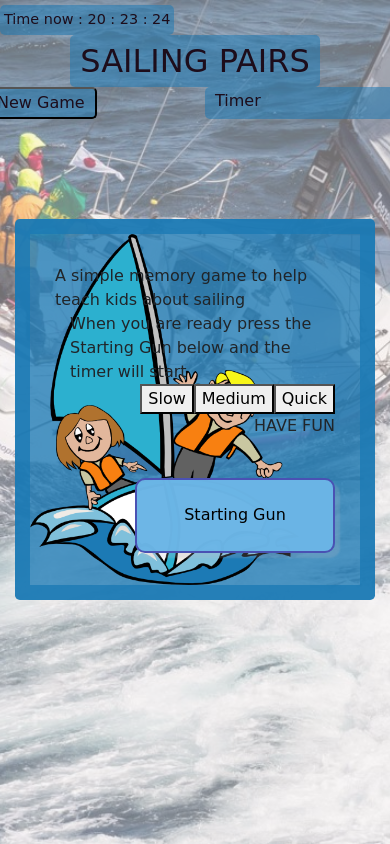
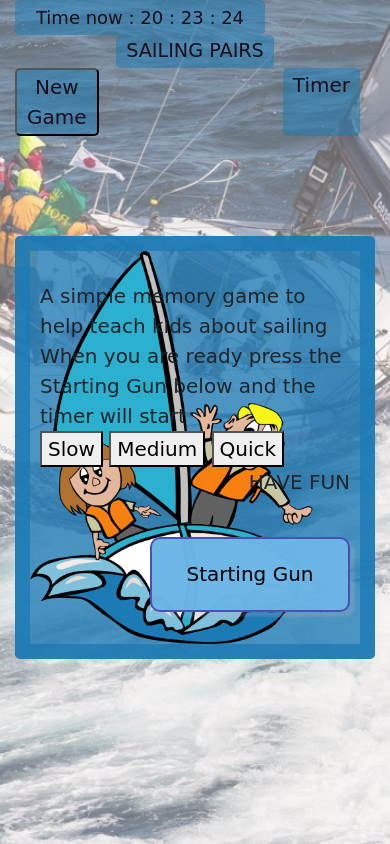
Before and after one commit to KieronOC/CI-MP2, a plain HTML site: page index.html in a window 390 px wide. Drawn offline with nearby package versions, Linux system fonts and the light colour scheme; a web font is replaced by a local one.

Commit message:
CSS Changes to start layout

```diff
--- a/assets/css/style.css
+++ b/assets/css/style.css
@@ -1,4 +1,9 @@
 /* Background Image */
+
+body {
+    font-family: 'Original Surfer', cursive;
+    font-size: 20px;
+}
 
 #backImage {
     background-image: url("/assets/images/fastnet-people2.jpeg");
@@ -11,23 +16,22 @@
 }
 
 #fade {
+    position: absolute;
+    background-color: rgba(245, 241, 239, 0.438);
+    background-size: contain;
     width: 100vw;
     height: 100vh;
-    background-color: rgba(245, 241, 239, 0.466);
-    background-size: cover;
-    font-family: 'Original Surfer', cursive;
-    padding-top: 5px;
 }
 
 
 /* Title */
 
-#clock {
+.dClock {
     background-color: #1c7ab585;
     color: #1d0d1b;
     font-size: 90%;
     text-align: center;
-    width: auto;
+    width: 250px;
     padding: 4px;
     border-radius: 5px;
 }
@@ -35,11 +39,15 @@
 .title {
     background-color: #1c7ab585;
     color: #1d0d1b;
-    font-size: 2em;
+    font-size: 1.2rem;
     text-align: center;
     width: auto;
     padding: 2px 10px 2px 10px;
     border-radius: 5px;
+}
+
+.r3 {
+    margin-right: 15px;
 }
 
 #reStart {
@@ -52,6 +60,16 @@
     border-radius: 5px;
 }
 
+#stopwatch {
+    background-color: #1c7ab585;
+    color: #1d0d1b;
+    font-size: 1em;
+    text-align: center;
+    max-width: 200px;
+    padding: 2px 10px 2px 10px;
+    border-radius: 5px;
+}
+
 #start {
     margin-top: 40px;
     width: 200px;
@@ -60,16 +78,6 @@
     border-radius: 10px;
     border: 2px solid #4a51b3;
     box-shadow: 5px 5px 2px #bfbfc436;
-}
-
-#stopwatch {
-    background-color: #1c7ab585;
-    color: #1d0d1b;
-    font-size: 1em;
-    text-align: center;
-    width: 200px;
-    padding: 2px 10px 2px 10px;
-    border-radius: 5px;
 }
 
 
@@ -130,7 +138,6 @@
     height: 200px;
     width: 150px;
     position: absolute;
-    /* backface-visibility: hidden; */
     margin: 5px;
     color: rgba(46, 43, 54, 0.808);
     font-variant-caps: all-petite-caps;
@@ -150,15 +157,20 @@
         margin: 5px;
     }
     .up {
-        z-index: 3;
+        /* z-index: 3; */
         background-position: center center;
         background-repeat: no-repeat;
         background-size: cover;
         height: 100px;
-        width: 60px;
+        width: 80px;
         position: absolute;
-        /* backface-visibility: hidden; */
-        margin: 5px;
+        margin: 15px;
+        color: rgba(46, 43, 54, 0.808);
+        font-variant-caps: all-petite-caps;
+        font-weight: 900;
+        /* font-display: block; */
+        /* padding-left: 5px; */
+        font-size: xx-small;
     }
     .hidden {
         z-index: 4;
@@ -168,10 +180,9 @@
         background-image: url('/assets/images/Card_Front.png');
         background-color: lightblue;
         height: 100px;
-        width: 60px;
+        width: 80px;
         position: absolute;
-        /* backface-visibility: hidden; */
-        margin: 5px;
+        margin: 15px;
     }
 }
 
--- a/index.html
+++ b/index.html
@@ -32,38 +32,37 @@
 <!-- Main body of website that will be seen -->
 
 <body id="backImage" class="mx-auto">
-    <!-- <main> -->
-    <section id="fade">
+    <section id="fade" class=" justify-content-center">
+
         <div class="container-fluid">
             <div class="row d-flex justify-content-start">
-                <div id="clock" class="col-lg-3 col-sm-3 "></div>
+                <div class="col-sm-12">
+                    <div id="clock" class="dClock"></div>
+                </div>
             </div>
             <div class="row accordion justify-content-center">
-                <div class="title col-lg-3 col-sm-3">SAILING PAIRS</div>
+                <div class="title col-sm-12">SAILING PAIRS</div>
             </div>
-            <div class="row d-flex justify-content-between">
-                <div class="row"> <button id="reStart" class="speed">New Game</button></div>
-                <div class="row" id="stopwatch">Timer</div>
+            <div class="r3 row d-flex justify-content-between">
+                <div class="col-2"> <button id="reStart" class="speed">New Game</button></div>
+                <div class="col-2" id="stopwatch">Timer</div>
             </div>
         </div>
 
         <div class="container-fluid">
-            <div id="gameInfo" class="d-flex jumbotron container-fluid">
-                <div class="col">
+            <div id="gameInfo" class="jumbotron justify-content-center">
                 <div class="row d-flex justify-content-end">
                     <div class="col">
                         A simple memory game to help teach kids about sailing
                     </div>
                 </div>
                 <div class="row">
-                        <div class="col d-flex justify-content-end">
-                            <div class="col">
+                    <div class="col d-flex">
                         When you are ready press the Starting Gun below and the timer will start
                     </div>
                 </div>
-                    </div>
-                    <div class="row">
-                        <div class="col d-flex justify-content-end">
+                <div class="row d-flex justify-content-end">
+                    <div class="col ">
                         <button id="slow" class="speed">Slow</button>
                         <button id="medium" class="speed">Medium</button>
                         <button id="quick" class="speed">Quick</button>
@@ -71,32 +70,27 @@
                 </div>
                 <div class="row">
                     <div class="col d-flex justify-content-end">
-                            <div>HAVE FUN</div>
+                        HAVE FUN
                     </div>
                 </div>
                 <div class="row">
                     <div class="col d-flex justify-content-end">
                         <button id="start" class="button">Starting Gun</button></div>
                 </div>
-
             </div>
         </div>
 
 
-        </div>
-        </div>
-        <div class="area col container-fluid justify-content-between" style="margin-top: 20px" ;>
+        <footer>
+            <div class="area container-fluid">
                 <div id="cardBox" class="cardBox row d-flex justify-content-center"></div>
             </div>
+
             <div class="container-fluid">
                 <div class="row"></div>
             </div>
-        </div>
-
+        </footer>
     </section>
-
-
-    <!-- </main> -->
 
 
 
```
Lines whose indentation alone changed are shown as unchanged.
